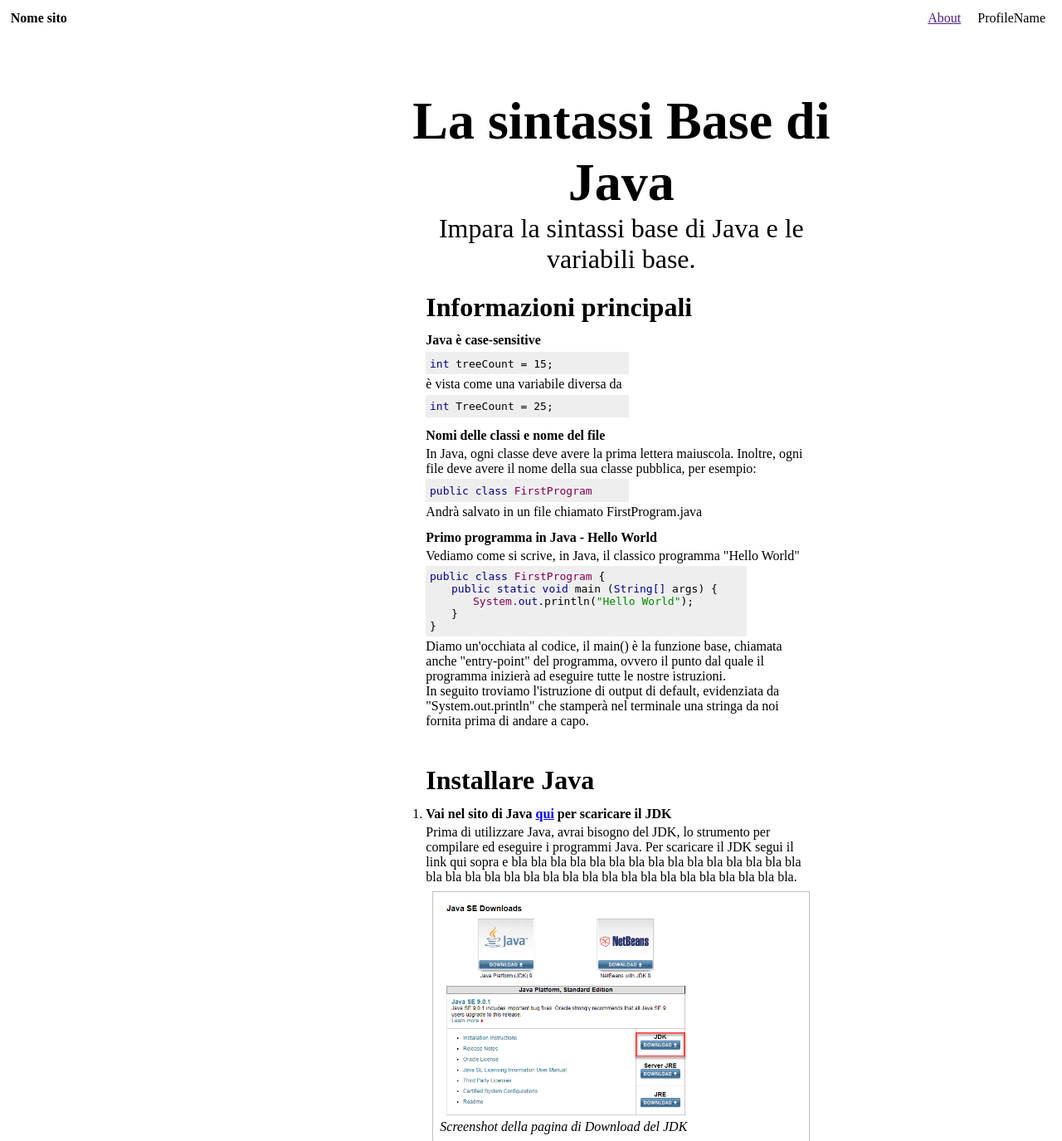
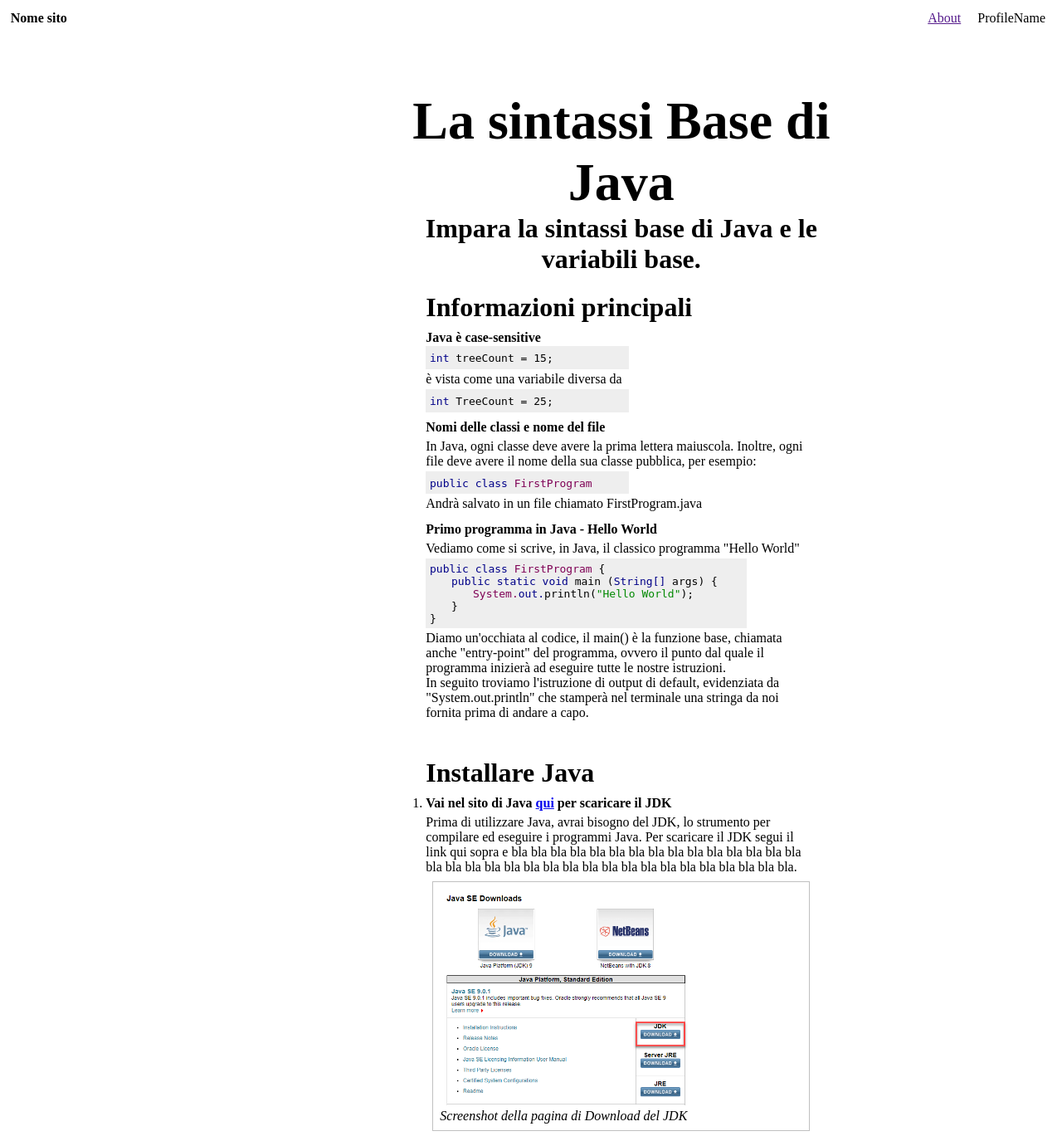
Before and after one commit to Giacomobarzon97/Tecnologie-Web, a PHP site: page /article1/article1.html in a window 1280 px wide. Shown: the top 1375 px of the page at 83% size. Run offline with PHP 8.4, Linux system fonts and the light colour scheme.

Commit message:
Css tweaks
Use less css #ID and use more child stuff

```diff
--- a/article1/article1.html
+++ b/article1/article1.html
@@ -32,14 +32,14 @@
 		<div id="content">
 			<!--Inizio centratura articolo-->
 			<div class="article-content">
-				<h2 id="content-title">La sintassi Base di Java</h2>
-				<p id="content-subtitle">Impara la sintassi base di Java e le variabili base.</p>
+				<h2>La sintassi Base di Java</h2>
+				<h3>Impara la sintassi base di Java e le variabili base.</h3>
 				<!--Inizio paragrafo-->
 				<div class="content-paragraph">
-				<h3 class="content-paragraph-title">Informazioni principali</h3>
+				<h3>Informazioni principali</h3>
 				<ul class="content-list-nostyle">
 					<li>
-						<p class="content-paragraph-subtitle">Java è case-sensitive</p>
+						<h4>Java è case-sensitive</h4>
 						<div class="code-snippet">
 							<code class="java">
 								<span class="keyword">int</span> treeCount = <span class="number-value">15</span>;
@@ -53,7 +53,7 @@
 						</div>
 					</li>
 					<li>
-						<p class="content-paragraph-subtitle">Nomi delle classi e nome del file</p>
+						<h4>Nomi delle classi e nome del file</h4>
 						<p>In Java, ogni classe deve avere la prima lettera maiuscola. Inoltre, ogni file deve avere il nome della sua classe pubblica, per esempio:</p>
 						<div class="code-snippet">
 							<code class="java">
@@ -63,7 +63,7 @@
 						<p>Andrà salvato in un file chiamato FirstProgram.java</p>
 					</li>
 					<li>
-						<p class="content-paragraph-subtitle">Primo programma in Java - Hello World</p>
+						<h4>Primo programma in Java - Hello World</h4>
 						<p>Vediamo come si scrive, in Java, il classico programma "Hello World"</p>
 						<div class="code-snippet code-snippet-large">
 							<code class="java">
@@ -76,7 +76,7 @@
 									<span class="code-newline">
 										<span class="keyword">public static void</span> main (<span class="keyword">String[]</span> args) {
 									</span>
-									<span class="code-newline code-indent-2">
+									<span class="code-indent-2 code-newline">
 										<!--Indentazione istruzioni del main(solo una qui)-->
 										<span class="type">System.</span><span class="keyword">out.</span>println(<span class="string">"Hello World"</span>);
 									</span>
@@ -101,12 +101,12 @@
 				<!--Fine paragrafo-->
 				<!--Inizio paragrafo-->
 				<div class="content-paragraph">
-				<h3 class="content-paragraph-title">Installare Java</h3>
+				<h3>Installare Java</h3>
 				<ol>
 					<li>
-						<p class="content-paragraph-subtitle">Vai nel sito di Java
+						<h4>Vai nel sito di Java
 							<a href="https://www.oracle.com/technetwork/java/javase/downloads/jdk8-downloads-2133151.html">qui</a> per scaricare il JDK
-						</p>
+						</h4>
 						<p>Prima di utilizzare Java, avrai bisogno del JDK, lo strumento per compilare ed eseguire i programmi Java.
 							Per scaricare il JDK segui il link qui sopra e bla bla bla bla bla bla bla bla bla bla bla
 							bla bla bla bla bla bla bla bla bla bla bla bla bla bla bla bla bla bla bla bla bla bla bla.
--- a/article1/article_style.css
+++ b/article1/article_style.css
@@ -1,39 +1,39 @@
-#content-title{
+.article-content > h2 {
      text-align: center;
      font-size: 4em;
 }
- #content-subtitle{
+.article-content > h3 {
      text-align: center;
      font-size: 2em;
 }
 /* Gestione di un paragrafo di tutorial, con titolo, sottotitolo e lista */
- .content-paragraph{
+.content-paragraph {
      padding: 4%;
 }
- .content-paragraph p{
+.content-paragraph p {
      margin: .2em .2em .2em 0;
 }
- .content-paragraph-title{
+.content-paragraph > h3 {
      font-size: 2em;
 }
- .content-list-nostyle{
+ .content-list-nostyle {
      list-style-type: none;
 }
- .content-paragraph-subtitle{
+.content-paragraph h4 {
      font-size: 1em;
      font-weight: bold;
      padding-top: 2%;
      padding-bottom: 0.3%;
 }
 /* Test immagine nell'articolo */
- .article-image{
+.article-image {
      border: thin silver solid;
      font-style: italic;
      font-size: 1em;
      margin: 0.5em;
      padding: 0.5em;
 }
- .article-image img{
+.article-image img {
      max-width: 70%;
      max-height: 70%;
 }
--- a/article1/code_style.css
+++ b/article1/code_style.css
@@ -5,7 +5,7 @@
      max-width: 50%;
 }
 /* Snippet di codice più largo per mostrare più codice */
- .code-snippet-large{
+.code-snippet-large {
      max-width: 80%;
 }
 /* Istruzione random per mandare a capo una riga di codice */
```
Lines whose indentation alone changed are shown as unchanged.
